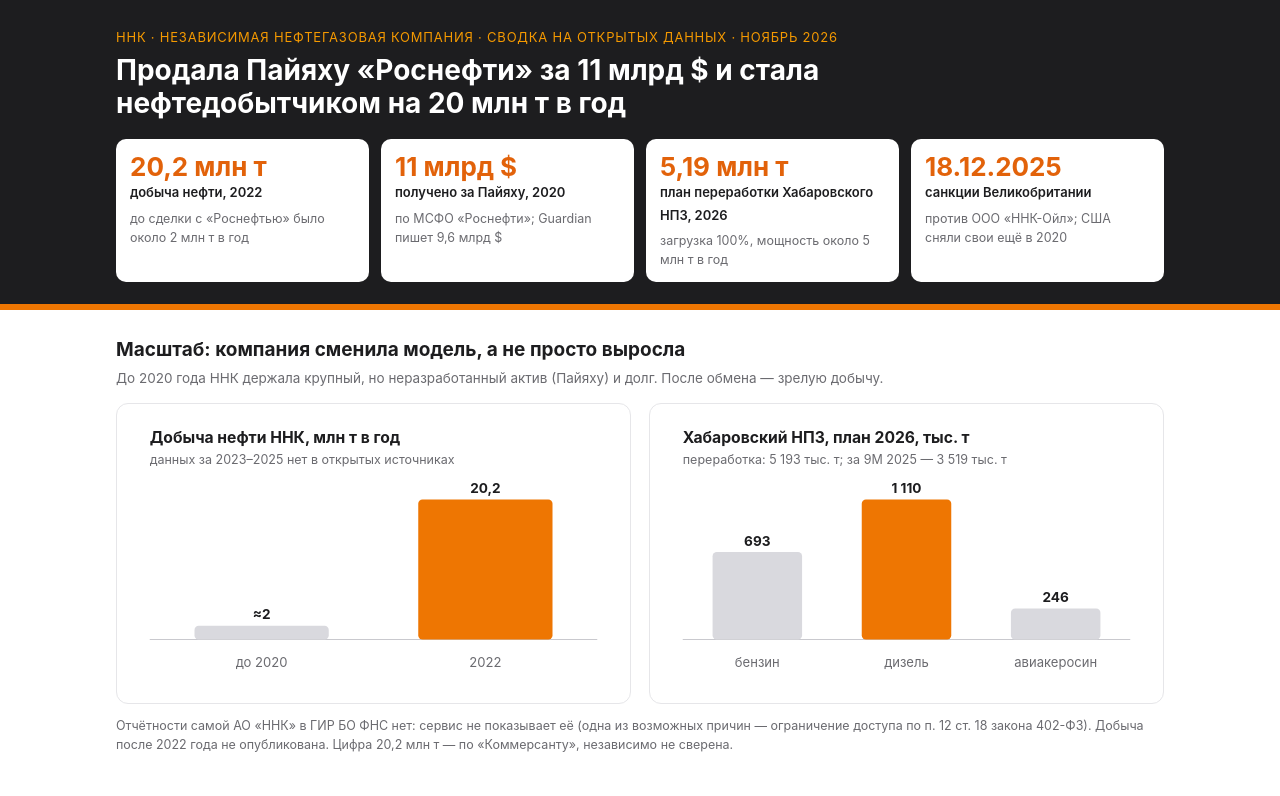
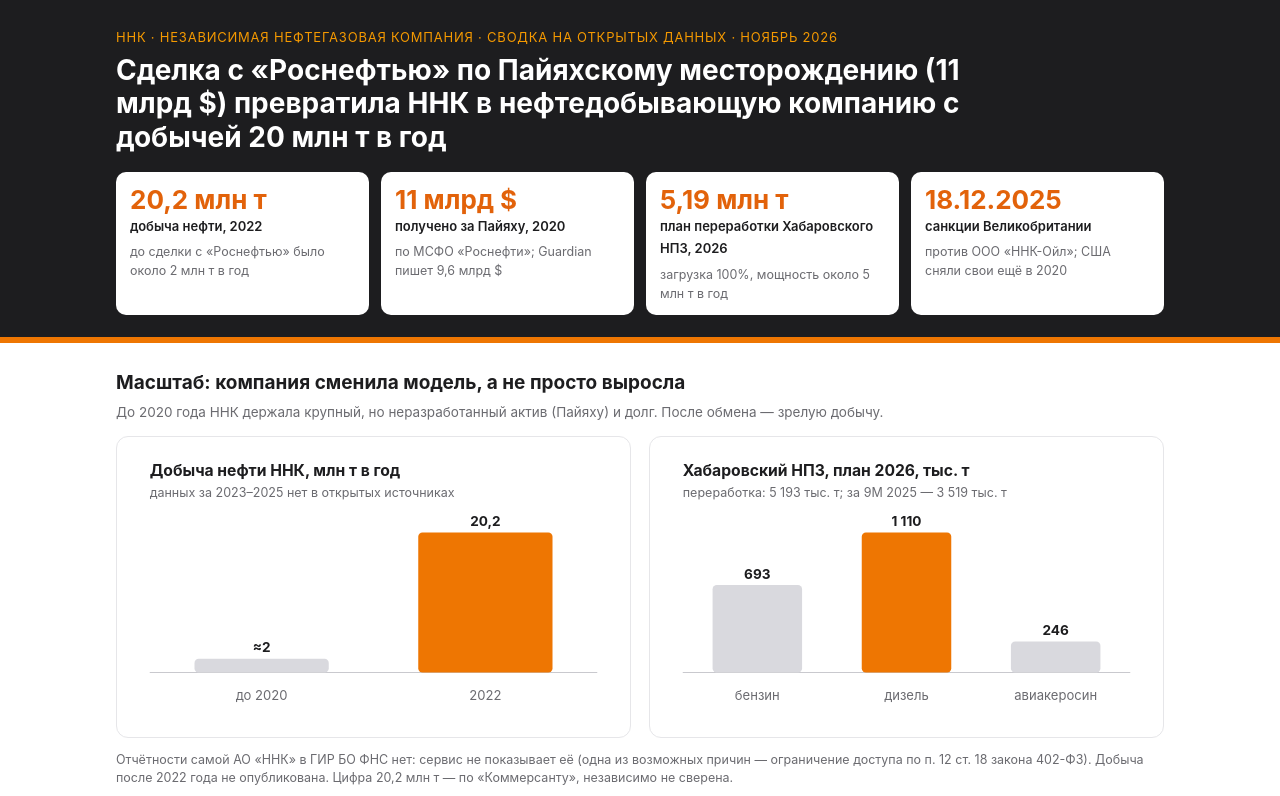
Before and after one commit to GalaTimoshenko/company-dashboards, a plain HTML site: page nnk/index.html in a window 1280 px wide. Shown: the top 796 px of the page. Drawn offline with Linux system fonts and the light colour scheme.

Commit message:
ННК: новый заголовок
Co-Authored-By: Claude Opus 5.5 <noreply@anthropic.com>
Claude-Session: https://claude.ai/code/session_01HLBRy9kaRYRXUPTVXYMpj6

```diff
--- a/nnk/index.html
+++ b/nnk/index.html
@@ -56,7 +56,7 @@ footer a{color:var(--red-d)}
 <header>
   <div class="wrap">
     <div class="kicker">ННК · Независимая нефтегазовая компания · сводка на открытых данных · ноябрь 2026</div>
-    <h1>Продала Пайяху «Роснефти» за 11 млрд $ и стала нефтедобытчиком на 20 млн т в год</h1>
+    <h1>Сделка с «Роснефтью» по Пайяхскому месторождению (11 млрд $) превратила ННК в нефтедобывающую компанию с добычей 20 млн т в год</h1>
     <div class="kpis">
       <div class="kpi"><b>20,2 млн т</b><em>добыча нефти, 2022</em><span>до сделки с «Роснефтью» было около 2 млн т в год</span></div>
       <div class="kpi"><b>11 млрд $</b><em>получено за Пайяху, 2020</em><span>по МСФО «Роснефти»; Guardian пишет 9,6 млрд $</span></div>
```
